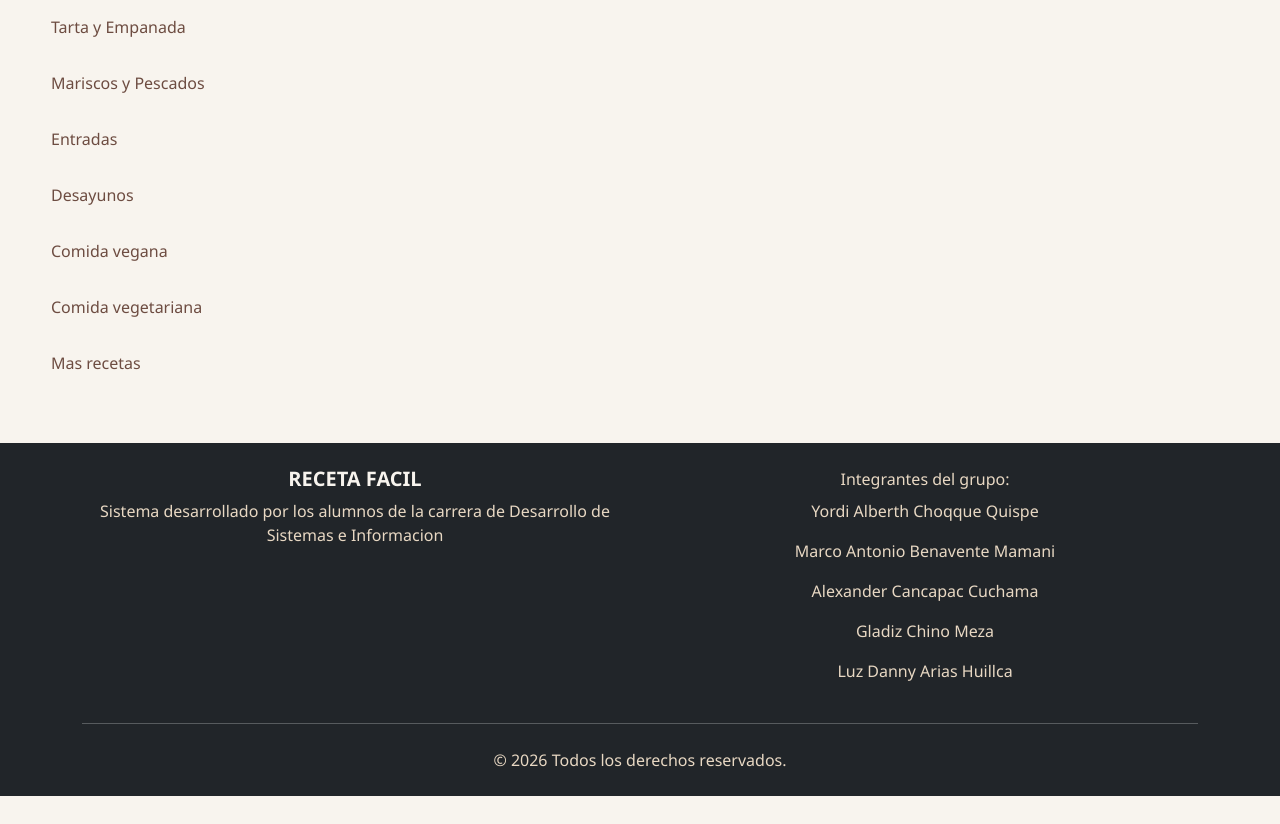
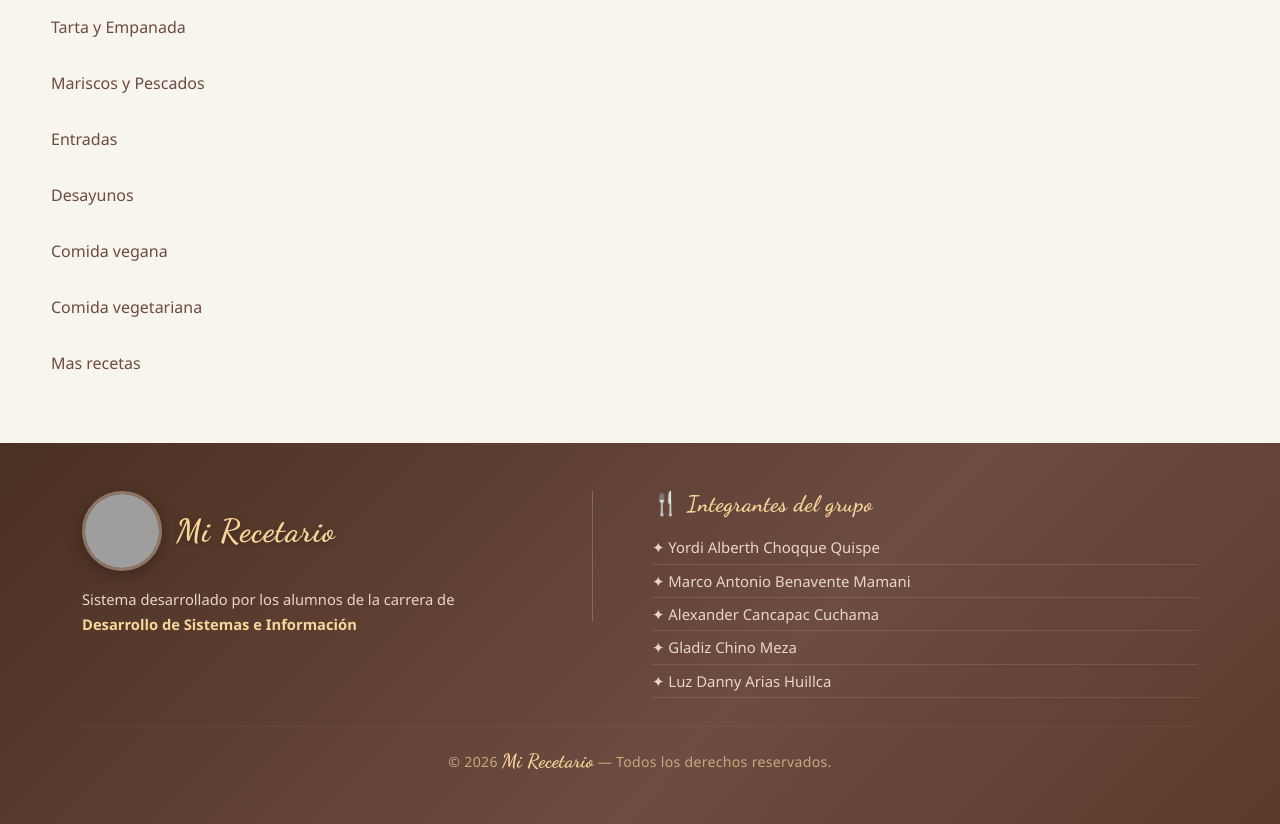
Before and after one commit to DonGato-007/Proyecto--Recetario, a plain HTML site: page frontend/index.html in a window 1280 px wide. Shown: the part 481-1305 px from the top of the page. Before the commit the page ends 1277 px from the top, so only its background shows below. Drawn offline with nearby package versions, Linux system fonts and the light colour scheme; grey boxes are pictures that could not be loaded.

Commit message:
Mejoras de estilo: fuente cursiva Dancing Script en navbar y footer, footer rediseñado con logo y lista de integrantes, rutas de assets corregidas, eliminados archivos PHP

```diff
--- a/frontend/css/style.css
+++ b/frontend/css/style.css
@@ -28,6 +28,14 @@ body{
 
 .navbar-brand img{
     transition: .3s;
+}
+
+.texto-recetario {
+    font-family: 'Dancing Script', cursive;
+    font-size: 2rem;
+    color: #6D4C41;
+    letter-spacing: 1px;
+    line-height: 1;
 }
 
 .navbar-brand img:hover{
@@ -99,21 +107,98 @@ h3{
    FOOTER
    =========================== */
 
-footer{
-    background: #6D4C41 !important;
+.footer-custom {
+    background: linear-gradient(135deg, #4a3020 0%, #6D4C41 60%, #5a3a2a 100%);
+    color: #F8F4EE;
 }
 
-footer h5{
-    color: #F8F4EE;
-    font-weight: bold;
+.footer-brand {
+    display: flex;
+    align-items: center;
+    gap: 14px;
 }
 
-footer p{
-    color: #E8D8C3;
+.footer-logo {
+    border-radius: 50%;
+    border: 3px solid rgba(232, 216, 195, 0.4);
+    box-shadow: 0 4px 15px rgba(0,0,0,0.3);
+    transition: transform .3s;
 }
 
-footer hr{
-    border-color: rgba(255,255,255,.2);
+.footer-logo:hover {
+    transform: scale(1.08) rotate(3deg);
+}
+
+.footer-titulo {
+    font-family: 'Dancing Script', cursive;
+    font-size: 2rem;
+    color: #F8D59A;
+    text-shadow: 1px 2px 6px rgba(0,0,0,0.3);
+    letter-spacing: 1px;
+}
+
+.footer-titulo-sm {
+    font-family: 'Dancing Script', cursive;
+    font-size: 1.2rem;
+    color: #F8D59A;
+}
+
+.footer-desc {
+    color: #E8D8C3;
+    font-size: 0.92rem;
+    line-height: 1.7;
+    margin-top: 6px;
+}
+
+.footer-desc strong {
+    color: #F8D59A;
+    font-weight: 600;
+}
+
+.footer-subtitulo {
+    font-family: 'Dancing Script', cursive;
+    font-size: 1.4rem;
+    color: #F8D59A;
+    margin-bottom: 14px;
+    letter-spacing: 0.5px;
+}
+
+.footer-lista {
+    list-style: none;
+    padding: 0;
+    margin: 0;
+}
+
+.footer-lista li {
+    color: #E8D8C3;
+    font-size: 0.93rem;
+    padding: 5px 0;
+    border-bottom: 1px solid rgba(232, 216, 195, 0.12);
+    transition: color .2s, padding-left .2s;
+}
+
+.footer-lista li:hover {
+    color: #F8D59A;
+    padding-left: 6px;
+}
+
+.footer-divider-v {
+    width: 1px;
+    height: 100%;
+    min-height: 130px;
+    background: rgba(232, 216, 195, 0.25);
+}
+
+.footer-hr {
+    border: none;
+    border-top: 1px solid rgba(232, 216, 195, 0.2);
+    margin: 28px 0 20px;
+}
+
+.footer-copy {
+    color: #C8A882;
+    font-size: 0.88rem;
+    letter-spacing: 0.3px;
 }
 
 /* ===========================
--- a/frontend/index.html
+++ b/frontend/index.html
@@ -5,7 +5,8 @@
     <meta name="viewport" content="width=device-width, initial-scale=1.0">
     <title>Document</title>
     <link href="https://cdn.jsdelivr.net/npm/bootstrap@5.3.8/dist/css/bootstrap.min.css" rel="stylesheet" integrity="sha384-sRIl4kxILFvY47J16cr9ZwB07vP4J8+LH7qKQnuqkuIAvNWLzeN8tE5YBujZqJLB" crossorigin="anonymous">
-    <link rel="stylesheet" href="/frontend/css/style.css">
+    <link href="https://fonts.googleapis.com/css2?family=Dancing+Script:wght@700&display=swap" rel="stylesheet">
+    <link rel="stylesheet" href="css/style.css">
 </head>
 <body>
     <header>
@@ -14,7 +15,7 @@
 
                 <!-- Logo -->
                 <a class="navbar-brand d-flex align-items-center fw-bold" href="index.html">
-                    <img src="/frontend/assets/logo-recetario.png" alt="Logo" width="100" height="100" class="d-inline-block align-text-top"> Mi Recetario
+                    <img src="assets/logo-recetario.png" alt="Logo" width="100" height="100" class="d-inline-block align-text-top"> <span class="texto-recetario">Mi Recetario</span>
                 </a>
 
                 <!-- Botón para móviles -->
@@ -55,38 +56,46 @@
         </div>
     </main>
 
-    <footer class="bg-dark text-white text-center py-4 mt-5">
-        <div class="container">
+    <footer class="footer-custom mt-5">
+        <div class="container py-5">
 
-            <div class="row">
-                <div class="col-lg-6">
-                    <h5>RECETA FACIL</h5>
+            <div class="row align-items-start gy-4">
 
-                    <p class="mb-2">
-                        Sistema desarrollado por los alumnos de la carrera de Desarrollo de Sistemas e Informacion
+                <!-- Columna Logo + Descripción -->
+                <div class="col-lg-5 text-center text-lg-start">
+                    <div class="footer-brand mb-3">
+                        <img src="assets/logo-recetario.png" alt="Logo Recetario" width="80" height="80" class="footer-logo">
+                        <span class="footer-titulo">Mi Recetario</span>
+                    </div>
+                    <p class="footer-desc">
+                        Sistema desarrollado por los alumnos de la carrera de<br>
+                        <strong>Desarrollo de Sistemas e Información</strong>
                     </p>
+                </div>
 
+                <!-- Divisor vertical -->
+                <div class="col-lg-1 d-none d-lg-flex justify-content-center">
+                    <div class="footer-divider-v"></div>
                 </div>
-                <div class="col-lg-6">
-                    <p class="mb-2">
-                        Integrantes del grupo:
-                    </p>
 
-                    <div class="mb-0">
-                        <p>Yordi Alberth Choqque Quispe</p>
-                        <p>Marco Antonio Benavente Mamani</p>
-                        <p>Alexander Cancapac Cuchama</p>
-                        <p>Gladiz Chino Meza</p>
-                        <p>Luz Danny Arias Huillca</p>
-                    </div>
+                <!-- Columna Integrantes -->
+                <div class="col-lg-6 text-center text-lg-start">
+                    <h6 class="footer-subtitulo">🍴 Integrantes del grupo</h6>
+                    <ul class="footer-lista">
+                        <li>✦ Yordi Alberth Choqque Quispe</li>
+                        <li>✦ Marco Antonio Benavente Mamani</li>
+                        <li>✦ Alexander Cancapac Cuchama</li>
+                        <li>✦ Gladiz Chino Meza</li>
+                        <li>✦ Luz Danny Arias Huillca</li>
+                    </ul>
+                </div>
 
-                </div>
             </div>
-            <hr class="my-4 border-light">
-            <div class="row">
-                <p class="mb-0">
-                    © 2026 Todos los derechos reservados.
-                </p>
+
+            <hr class="footer-hr">
+
+            <div class="text-center footer-copy">
+                © 2026 <span class="footer-titulo-sm">Mi Recetario</span> — Todos los derechos reservados.
             </div>
 
         </div>
```
Also changed, not shown: 2 other files.
